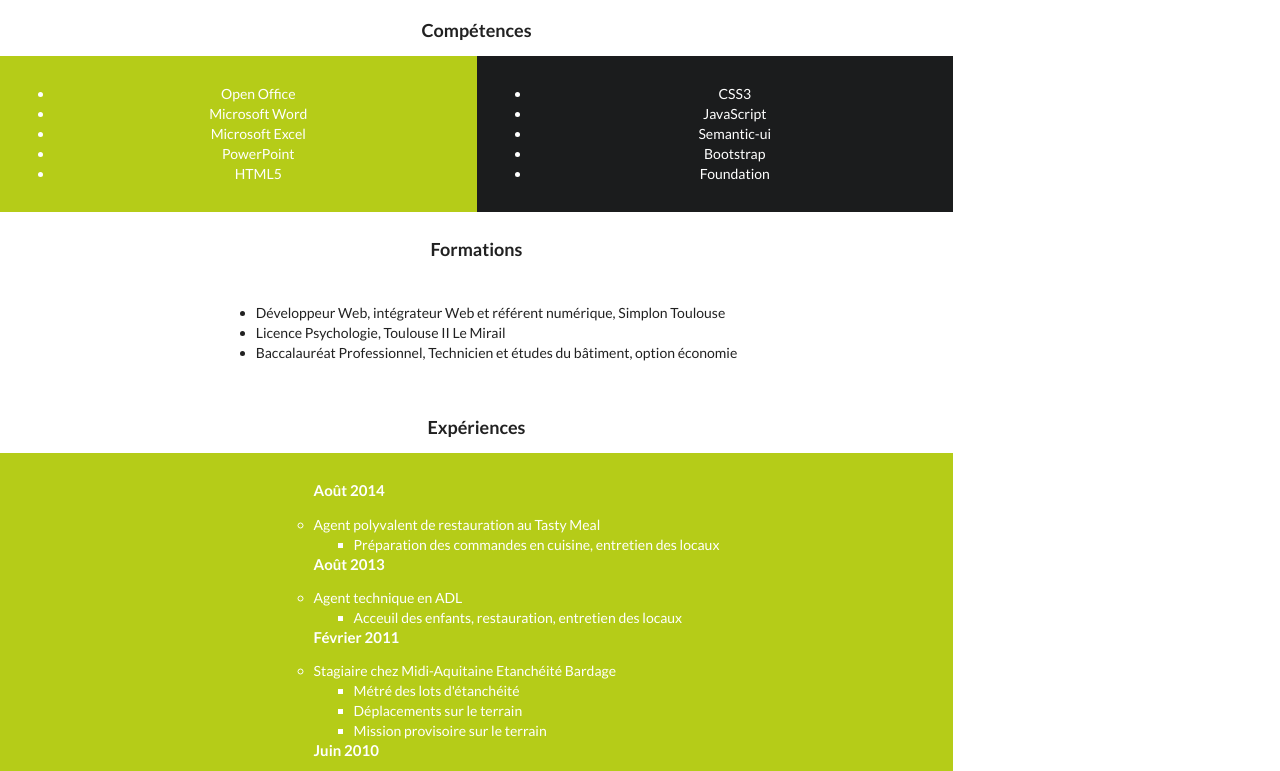
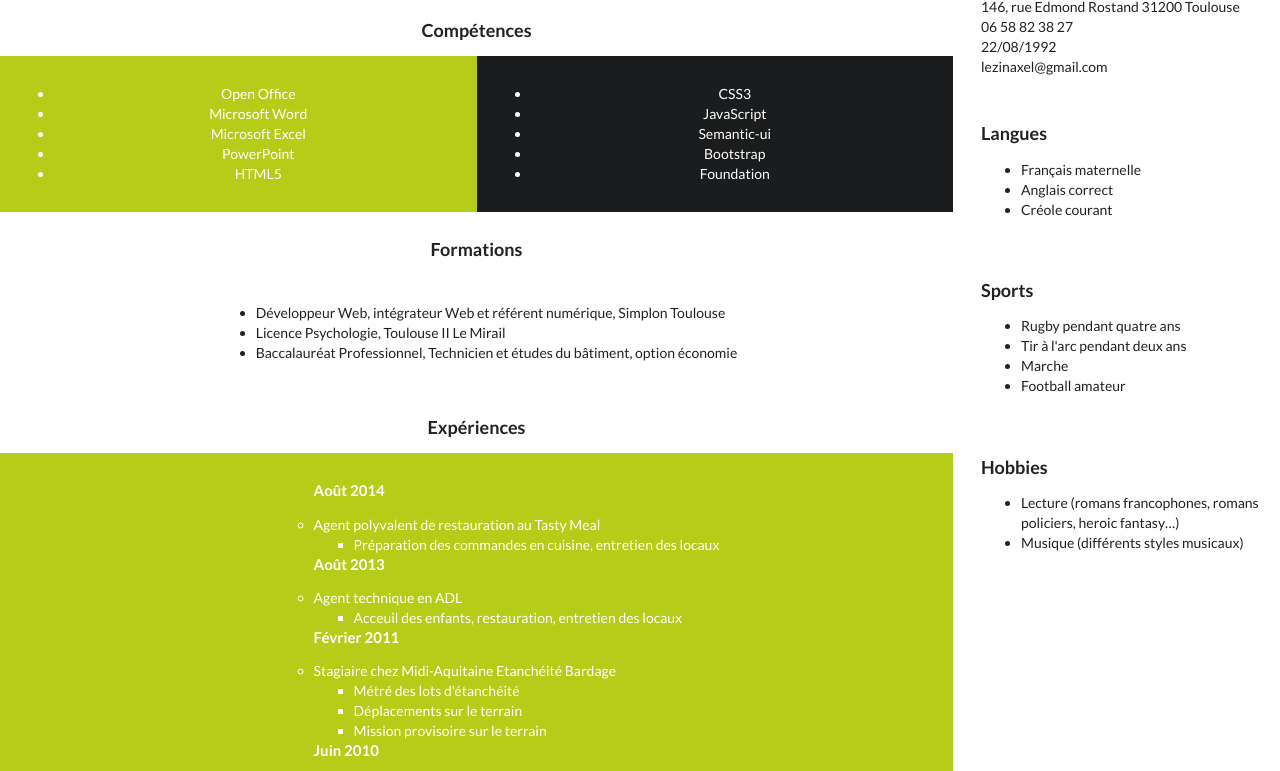
Before and after one commit to Nomilol/CV, a plain HTML site: page index.html in a window 1280 px wide. Shown: the part 176-947 px from the top of the page. Drawn offline with nearby package versions, Linux system fonts and the light colour scheme.

Commit message:
Reproduction du modèle de Cv complet

```diff
--- a/index.html
+++ b/index.html
@@ -110,31 +110,39 @@
 			</div>
 		</div>
 		<div class="four wide column">
-		<div class="column">
-		<
+			<i class="github icon"></i>
+			<br>
+			146, rue Edmond Rostand 31200 Toulouse <br>
+			06 58 82 38 27 <br>
+			22/08/1992 <br>
+			lezinaxel@gmail.com <br>
 
+			<div class="row">
+				<br>
+				<h3 class="langues">Langues</h3>
+				<ul>
 
-
-
-
-
-
-
-
-
-
-
-
-
-
-
-
-
-
-
-
-
-
-
-</body>
-</html>
+					<li> Français maternelle </li>
+					<li>Anglais correct </li>
+					<li>Créole courant</li>
+				</ul>
+			</div>
+			<div class="row">
+				<br>
+				<h3>Sports</h3>
+				<ul>
+					<li>Rugby pendant quatre ans </li>
+					<li>Tir à l'arc pendant deux ans</li>
+					<li>Marche</li>
+					<li>Football amateur</li>
+				</ul>
+			</div>
+			<div class="row">
+				<br>
+				<h3>Hobbies</h3>
+				<ul>
+					<li>Lecture (romans francophones, romans policiers, heroic fantasy…)</li>
+					<li>Musique (différents styles musicaux)</li>
+				</ul>
+			</body>
+			</html>
```
